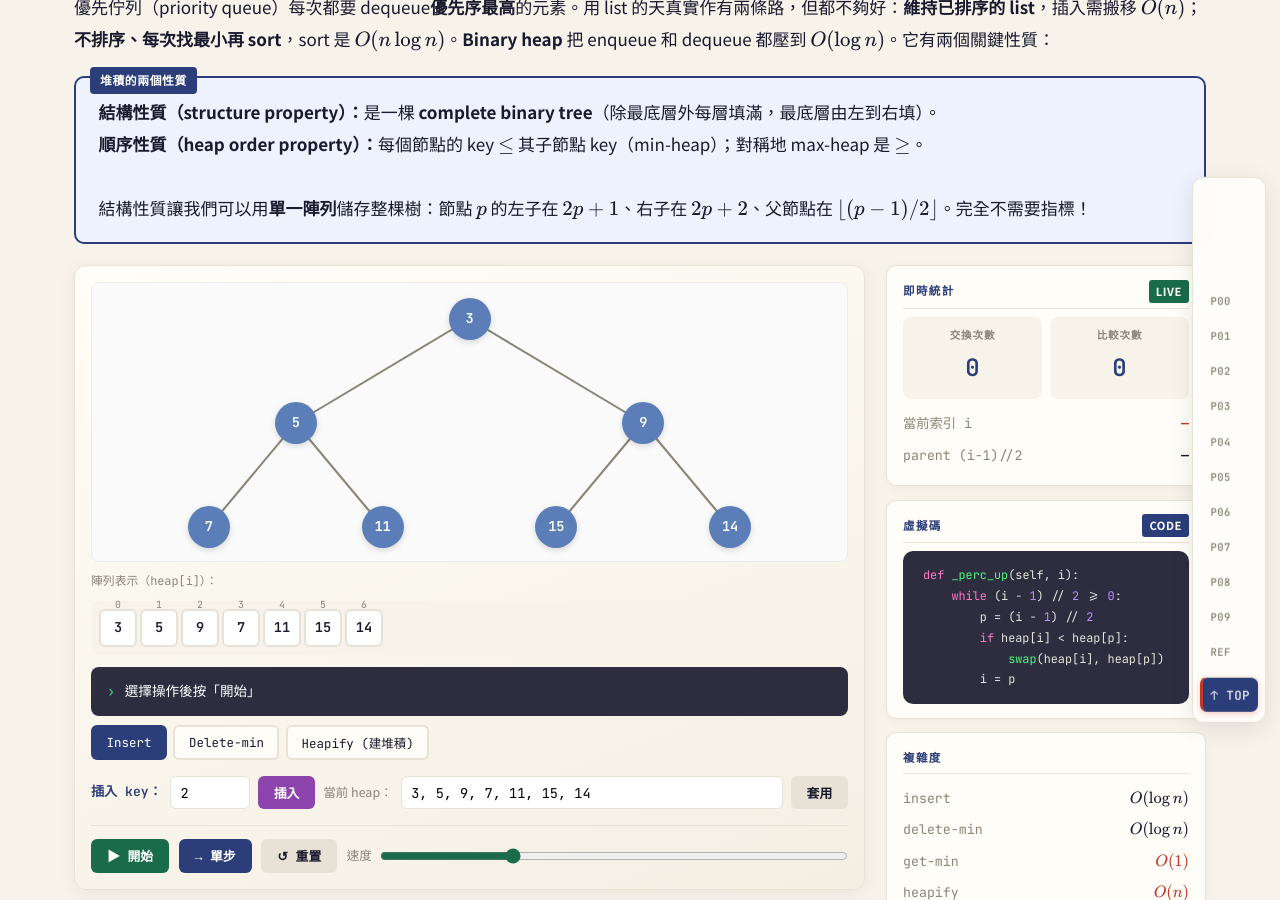
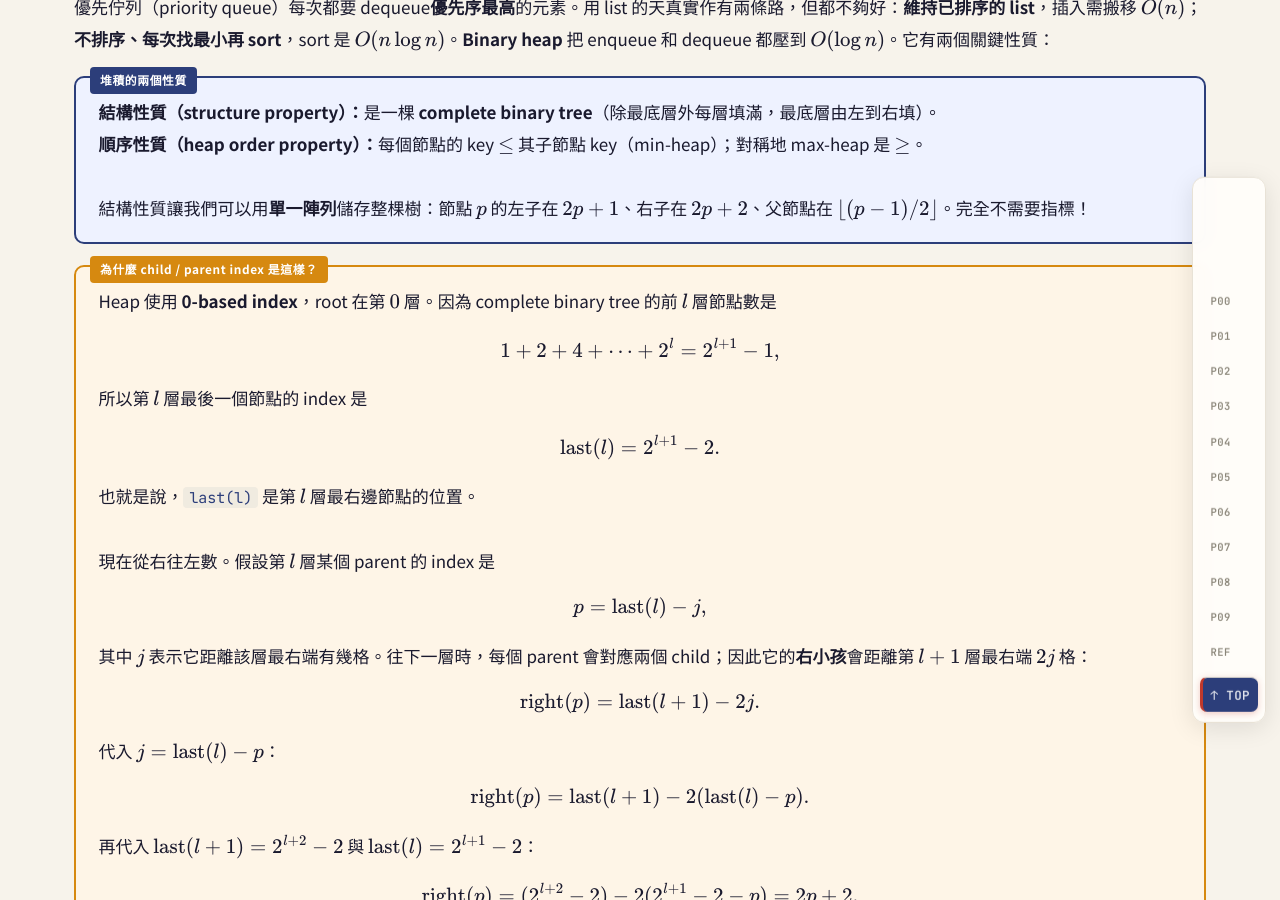
Before and after one commit to phonchi/nsysu-math208, a Jekyll site: the page static_files/presentations/trees.html, which Jekyll copies as it is, in a window 1280 px wide and 900 px high, scrolled down 6254 px. Built offline with Jekyll 4.4.1, drawn with Linux system fonts in a browser that asks for light colours; some of the changed text lies outside the part shown.

Commit message:
Add min-heap index derivation to trees page

```diff
--- a/static_files/presentations/trees.html
+++ b/static_files/presentations/trees.html
@@ -632,6 +632,28 @@
     <strong>順序性質（heap order property）：</strong>每個節點的 key $\le$ 其子節點 key（min-heap）；對稱地 max-heap 是 $\ge$。
     <br><br>
     結構性質讓我們可以用<strong>單一陣列</strong>儲存整棵樹：節點 $p$ 的左子在 $2p+1$、右子在 $2p+2$、父節點在 $\lfloor (p-1)/2 \rfloor$。完全不需要指標！
+  </div>
+
+  <div class="info-box warm">
+    <span class="info-label">為什麼 child / parent index 是這樣？</span>
+    Heap 使用 <strong>0-based index</strong>，root 在第 $0$ 層。因為 complete binary tree 的前 $l$ 層節點數是
+    $$1 + 2 + 4 + \cdots + 2^l = 2^{l+1}-1,$$
+    所以第 $l$ 層最後一個節點的 index 是
+    $$\text{last}(l) = 2^{l+1}-2.$$
+    也就是說，<code>last(l)</code> 是第 $l$ 層最右邊節點的位置。
+    <br><br>
+    現在從右往左數。假設第 $l$ 層某個 parent 的 index 是
+    $$p = \text{last}(l) - j,$$
+    其中 $j$ 表示它距離該層最右端有幾格。往下一層時，每個 parent 會對應兩個 child；因此它的<strong>右小孩</strong>會距離第 $l+1$ 層最右端 $2j$ 格：
+    $$\text{right}(p) = \text{last}(l+1) - 2j.$$
+    代入 $j=\text{last}(l)-p$：
+    $$\text{right}(p)=\text{last}(l+1)-2(\text{last}(l)-p).$$
+    再代入 $\text{last}(l+1)=2^{l+2}-2$ 與 $\text{last}(l)=2^{l+1}-2$：
+    $$\text{right}(p)=(2^{l+2}-2)-2(2^{l+1}-2-p)=2p+2.$$
+    左小孩就在右小孩前一格，所以
+    $$\text{left}(p)=2p+1,\qquad \text{right}(p)=2p+2.$$
+    反過來看，若某個 child index 是 $i$，它一定是某個 $2p+1$ 或 $2p+2$。兩種情況都會被整數除法合併成同一條 parent 公式：
+    $$\text{parent}(i)=\left\lfloor\frac{i-1}{2}\right\rfloor=(i-1)//2.$$
   </div>
 
   <div class="viz-layout">
```
